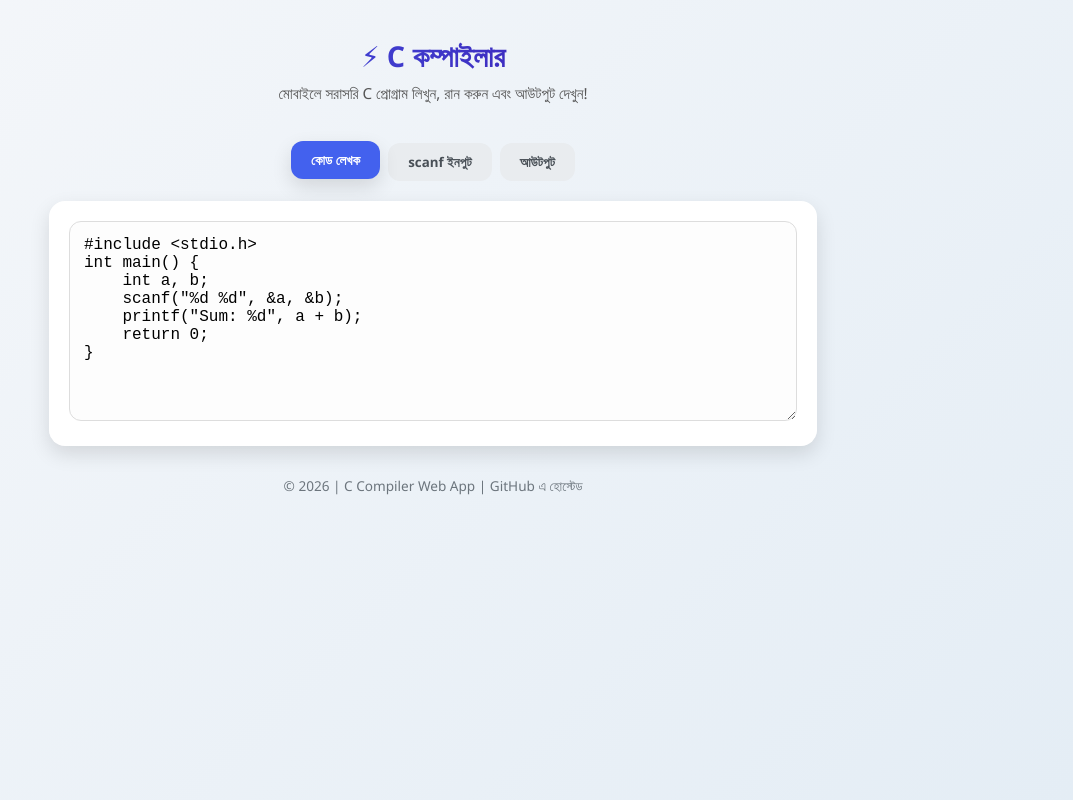
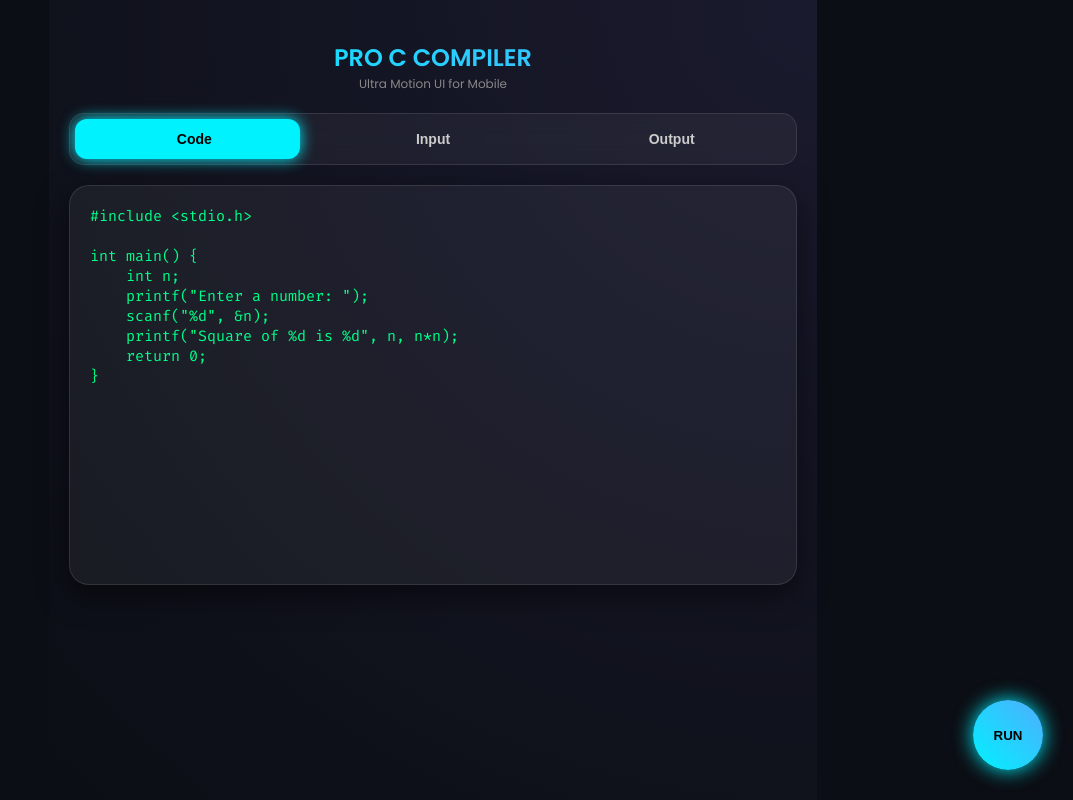
Before and after one commit to du-modz/C-Compiler-App-DUModZ, a Flask app: page / in a window 1280 px wide. Shown: the whole page, without its empty margins (207-1280 px from the left). Run offline with Flask 3, Linux system fonts and the light colour scheme; some libraries are stand-ins or nearby versions.

Commit message:
Update index.html

```diff
--- a/templates/index.html
+++ b/templates/index.html
@@ -1,252 +1,231 @@
-<!-- templates/index.html -->
 <!DOCTYPE html>
-<html lang="bn">
+<html lang="en">
 <head>
-  <meta charset="UTF-8" />
-  <meta name="viewport" content="width=device-width, initial-scale=1.0, maximum-scale=1.0, user-scalable=no" />
-  <title>C কম্পাইলার | মোবাইল ফ্রেন্ডলি</title>
-  <script src="https://cdnjs.cloudflare.com/ajax/libs/gsap/3.12.5/gsap.min.js"></script>
+    <meta charset="UTF-8">
+    <meta name="viewport" content="width=device-width, initial-scale=1.0">
+    <title>Premium C Compiler</title>
+    <script src="https://cdnjs.cloudflare.com/ajax/libs/jquery/3.6.0/jquery.min.js"></script>
+    <link href="https://fonts.googleapis.com/css2?family=Poppins:wght@300;400;600&family=Fira+Code&display=swap" rel="stylesheet">
     <style>
-    * {
-      margin: 0;
-      padding: 0;
-      box-sizing: border-box;
-      font-family: 'Segoe UI', Tahoma, Geneva, Verdana, sans-serif;
+        :root {
+            --primary: #00f2fe;
+            --secondary: #4facfe;
+            --bg: #0b0e14;
+            --card-bg: rgba(255, 255, 255, 0.05);
+            --error: #ff4d4d;
         }
-    :root {
-      --primary: #4361ee;
-      --danger: #e63946;
-      --success: #2a9d8f;
-      --dark: #1d3557;
-      --light: #f8f9fa;
-      --card-bg: #ffffff;
-      --shadow: 0 8px 20px rgba(0,0,0,0.12);
-    }
+
+        * { box-sizing: border-box; margin: 0; padding: 0; }
         body {
-      background: linear-gradient(135deg, #f5f7fa 0%, #e4edf5 100%);
-      color: var(--dark);
-      min-height: 100vh;
-      padding: 16px;
+            font-family: 'Poppins', sans-serif;
+            background: var(--bg);
+            color: white;
+            display: flex;
+            justify-content: center;
             overflow-x: hidden;
         }
-    .container {
+
+        /* Container for 768px optimization */
+        .app-container {
+            width: 100%;
             max-width: 768px;
-      margin: 0 auto;
+            min-height: 100vh;
+            padding: 20px;
+            background: radial-gradient(circle at top right, #1a1a2e, #0b0e14);
         }
+
         header {
             text-align: center;
             padding: 20px 0;
-    }
-    h1 {
-      font-size: 1.8rem;
-      font-weight: 800;
-      background: linear-gradient(90deg, var(--primary), #3a0ca3);
-      -webkit-background-clip: text;
-      background-clip: text;
-      color: transparent;
-      margin-bottom: 8px;
-    }
-    .subtitle {
-      color: #555;
-      font-size: 0.95rem;
+            animation: fadeInDown 1s ease;
         }
 
-    /* Tabs */
+        header h1 {
+            font-size: 24px;
+            background: linear-gradient(to right, var(--primary), var(--secondary));
+            -webkit-background-clip: text;
+            -webkit-text-fill-color: transparent;
+        }
+
+        /* Tab System */
         .tabs {
             display: flex;
-      gap: 8px;
-      margin: 20px 0;
-      justify-content: center;
+            background: var(--card-bg);
+            border-radius: 15px;
+            margin-bottom: 20px;
+            position: relative;
+            padding: 5px;
+            backdrop-filter: blur(10px);
+            border: 1px solid rgba(255,255,255,0.1);
         }
+
         .tab-btn {
-      padding: 10px 20px;
-      background: #e9ecef;
+            flex: 1;
+            padding: 12px;
             border: none;
-      border-radius: 12px;
+            background: transparent;
+            color: #ccc;
             font-weight: 600;
             cursor: pointer;
-      transition: all 0.3s ease;
-      color: #495057;
-    }
-    .tab-btn.active {
-      background: var(--primary);
-      color: white;
-      transform: translateY(-2px);
-      box-shadow: var(--shadow);
+            transition: 0.3s;
+            z-index: 1;
+            font-size: 14px;
         }
 
-    /* Tab Content */
-    .tab-content {
-      display: none;
-      animation: fadeIn 0.4s ease forwards;
-    }
-    .tab-content.active {
-      display: block;
-    }
-    @keyframes fadeIn {
-      from { opacity: 0; transform: translateY(10px); }
-      to { opacity: 1; transform: translateY(0); }
+        .tab-btn.active { color: #000; }
+
+        .tab-indicator {
+            position: absolute;
+            height: calc(100% - 10px);
+            width: 31%;
+            background: var(--primary);
+            border-radius: 12px;
+            transition: transform 0.4s cubic-bezier(0.68, -0.55, 0.265, 1.55);
+            box-shadow: 0 0 15px var(--primary);
         }
 
-    /* Cards */
-    .card {
+        /* Content Area */
+        .content-card {
             background: var(--card-bg);
-      border-radius: 16px;
+            border-radius: 20px;
             padding: 20px;
-      box-shadow: var(--shadow);
-      margin-bottom: 20px;
-    }
-    textarea, pre {
-      width: 100%;
-      min-height: 200px;
-      padding: 14px;
-      border: 1px solid #ddd;
-      border-radius: 12px;
-      font-family: 'Courier New', monospace;
-      font-size: 1rem;
-      resize: vertical;
-      background: #fdfdfd;
-    }
-    textarea:focus {
-      outline: 2px solid var(--primary);
-      border-color: var(--primary);
-    }
-    pre {
-      background: #2d2d2d;
-      color: #f8f8f2;
-      overflow-x: auto;
-      white-space: pre-wrap;
-      border: none;
-    }
-    .error {
-      color: var(--danger);
-      background: #ffebee;
-      padding: 12px;
-      border-radius: 10px;
-      margin-top: 12px;
-      font-weight: 600;
-      display: none;
-    }
-    .btn-run {
-      background: var(--success);
-      color: white;
-      border: none;
-      padding: 12px 24px;
-      border-radius: 12px;
-      font-weight: bold;
-      cursor: pointer;
-      width: 100%;
-      font-size: 1.1rem;
-      transition: all 0.3s ease;
-    }
-    .btn-run:hover {
-      background: #21968f;
-      transform: scale(1.02);
-    }
-    .btn-run:active {
-      transform: scale(0.98);
+            border: 1px solid rgba(255,255,255,0.1);
+            min-height: 400px;
+            animation: slideUp 0.6s ease;
+            box-shadow: 0 10px 30px rgba(0,0,0,0.5);
         }
 
-    footer {
-      text-align: center;
-      margin-top: 30px;
-      color: #6c757d;
-      font-size: 0.85rem;
+        .pane { display: none; animation: fadeIn 0.5s ease; }
+        .pane.active { display: block; }
+
+        textarea {
+            width: 100%;
+            height: 350px;
+            background: transparent;
+            border: none;
+            color: #00ff88;
+            font-family: 'Fira Code', monospace;
+            font-size: 15px;
+            outline: none;
+            resize: none;
         }
+
+        .output-box {
+            color: #ddd;
+            font-family: 'Fira Code', monospace;
+            white-space: pre-wrap;
+        }
+
+        .error-text { color: var(--error); font-weight: bold; }
+
+        /* Floating Run Button */
+        .run-btn {
+            position: fixed;
+            bottom: 30px;
+            right: 30px;
+            width: 70px;
+            height: 70px;
+            border-radius: 50%;
+            background: linear-gradient(45deg, var(--primary), var(--secondary));
+            border: none;
+            color: #000;
+            font-weight: bold;
+            box-shadow: 0 0 20px var(--primary);
+            cursor: pointer;
+            transform: scale(1);
+            transition: 0.3s;
+            z-index: 100;
+        }
+
+        .run-btn:active { transform: scale(0.9); }
+
+        /* Animations */
+        @keyframes fadeIn { from { opacity: 0; } to { opacity: 1; } }
+        @keyframes slideUp { from { transform: translateY(30px); opacity: 0; } to { transform: translateY(0); opacity: 1; } }
+        @keyframes fadeInDown { from { transform: translateY(-20px); opacity: 0; } to { transform: translateY(0); opacity: 1; } }
+
     </style>
 </head>
 <body>
-  <div class="container">
+
+<div class="app-container">
     <header>
-      <h1>⚡ C কম্পাইলার</h1>
-      <p class="subtitle">মোবাইলে সরাসরি C প্রোগ্রাম লিখুন, রান করুন এবং আউটপুট দেখুন!</p>
+        <h1>PRO C COMPILER</h1>
+        <p style="font-size: 12px; color: #888;">Ultra Motion UI for Mobile</p>
     </header>
 
     <div class="tabs">
-      <button class="tab-btn active" data-tab="code">কোড লেখক</button>
-      <button class="tab-btn" data-tab="input">scanf ইনপুট</button>
-      <button class="tab-btn" data-tab="output">আউটপুট</button>
+        <div class="tab-indicator" id="indicator"></div>
+        <button class="tab-btn active" onclick="switchTab(0)">Code</button>
+        <button class="tab-btn" onclick="switchTab(1)">Input</button>
+        <button class="tab-btn" onclick="switchTab(2)">Output</button>
     </div>
 
-    <div id="code-tab" class="tab-content active">
-      <div class="card">
-        <textarea id="code-editor" placeholder="// আপনার C কোড এখানে লিখুন&#10;&#10;#include &lt;stdio.h&gt;&#10;int main() {&#10;    int a, b;&#10;    scanf(&quot;%d %d&quot;, &amp;a, &amp;b);&#10;    printf(&quot;Sum: %d&quot;, a + b);&#10;    return 0;&#10;}">#include <stdio.h>
+    <div class="content-card">
+        <!-- Tab 1: Code Writer -->
+        <div class="pane active" id="pane-0">
+            <textarea id="code-editor" placeholder="Write your C code here...">#include <stdio.h>
+
 int main() {
-    int a, b;
-    scanf("%d %d", &a, &b);
-    printf("Sum: %d", a + b);
+    int n;
+    printf("Enter a number: ");
+    scanf("%d", &n);
+    printf("Square of %d is %d", n, n*n);
     return 0;
 }</textarea>
-        <div class="error" id="code-error"></div>
+        </div>
+
+        <!-- Tab 2: Scanf Input -->
+        <div class="pane" id="pane-1">
+            <h3 style="margin-bottom: 10px; color: var(--primary);">Input Values:</h3>
+            <textarea id="scanf-input" style="height: 150px; border: 1px solid #333; padding: 10px; border-radius: 10px;" placeholder="Enter inputs for scanf here (one per line)..."></textarea>
+        </div>
+
+        <!-- Tab 3: Output -->
+        <div class="pane" id="pane-2">
+            <div id="output-screen" class="output-box">Output will appear here...</div>
         </div>
     </div>
 
-    <div id="input-tab" class="tab-content">
-      <div class="card">
-        <textarea id="user-input" placeholder="ইনপুট ভ্যালু এখানে দিন (যেমন: 5 10)"></textarea>
-        <div class="error" id="input-error"></div>
-      </div>
-    </div>
-
-    <div id="output-tab" class="tab-content">
-      <div class="card">
-        <pre id="output-area">আউটপুট এখানে দেখানো হবে...</pre>
-        <div class="error" id="output-error"></div>
-      </div>
-      <button class="btn-run" id="run-btn">▶️ প্রোগ্রাম রান করুন</button>
-    </div>
-
-    <footer>
-      © 2026 | C Compiler Web App | GitHub এ হোস্টেড
-    </footer>
+    <button class="run-btn" onclick="executeCode()">RUN</button>
 </div>
 
 <script>
-    // Tab Switching
-    document.querySelectorAll('.tab-btn').forEach(btn => {
-      btn.addEventListener('click', () => {
-        const tabId = btn.dataset.tab;
-        document.querySelectorAll('.tab-content').forEach(c => c.classList.remove('active'));
-        document.querySelectorAll('.tab-btn').forEach(b => b.classList.remove('active'));
-        document.getElementById(`${tabId}-tab`).classList.add('active');
-        btn.classList.add('active');
-      });
-    });
+    function switchTab(index) {
+        $('.tab-btn').removeClass('active');
+        $('.tab-btn').eq(index).addClass('active');
+        $('.pane').removeClass('active');
+        $(`#pane-${index}`).addClass('active');
 
-    // Run Button
-    document.getElementById('run-btn').addEventListener('click', async () => {
-      const code = document.getElementById('code-editor').value;
-      const input = document.getElementById('user-input').value;
-
-      // Clear errors
-      document.querySelectorAll('.error').forEach(el => {
-        el.style.display = 'none';
-        el.textContent = '';
-      });
-
-      const res = await fetch('/compile', {
-        method: 'POST',
-        headers: { 'Content-Type': 'application/json' },
-        body: JSON.stringify({ code, input })
-      });
-
-      const data = await res.json();
-
-      if (res.ok) {
-        document.getElementById('output-area').textContent = data.output || 'কোনো আউটপুট নেই।';
-        document.getElementById('output-error').style.display = 'none';
-      } else {
-        document.getElementById('output-area').textContent = '';
-        document.getElementById('output-error').textContent = data.error;
-        document.getElementById('output-error').style.display = 'block';
+        const move = index * 100;
+        $('#indicator').css('transform', `translateX(${move}%)`);
     }
 
-      // Auto-switch to output tab
-      document.querySelectorAll('.tab-btn').forEach(b => b.classList.remove('active'));
-      document.querySelectorAll('.tab-content').forEach(c => c.classList.remove('active'));
-      document.querySelector('.tab-btn[data-tab="output"]').classList.add('active');
-      document.getElementById('output-tab').classList.add('active');
+    function executeCode() {
+        const code = $('#code-editor').val();
+        const input = $('#scanf-input').val();
+
+        // Output ট্যাব অটো সিলেক্ট এবং লোডিং দেখানো
+        switchTab(2);
+        $('#output-screen').html('<span style="color: var(--primary)">Compiling & Running...</span>');
+
+        $.ajax({
+            url: '/run',
+            method: 'POST',
+            data: { code: code, input: input },
+            success: function(response) {
+                if(response.status === 'error') {
+                    $('#output-screen').html(`<span class="error-text">${response.output}</span>`);
+                } else {
+                    $('#output-screen').html(`<span style="color: #00ff88;">Execution Successful:</span>\n\n${response.output}`);
+                }
+            },
+            error: function() {
+                $('#output-screen').html('<span class="error-text">Server Error! Please try again.</span>');
+            }
         });
+    }
 </script>
+
 </body>
 </html>
```
Lines whose indentation alone changed are shown as unchanged.
